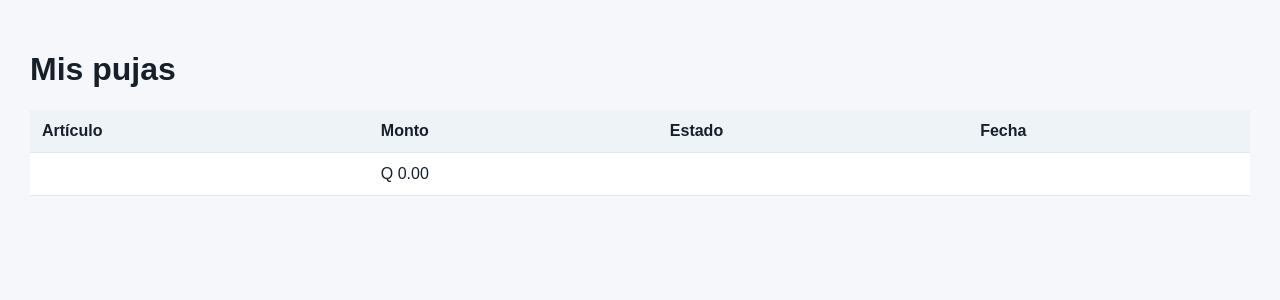
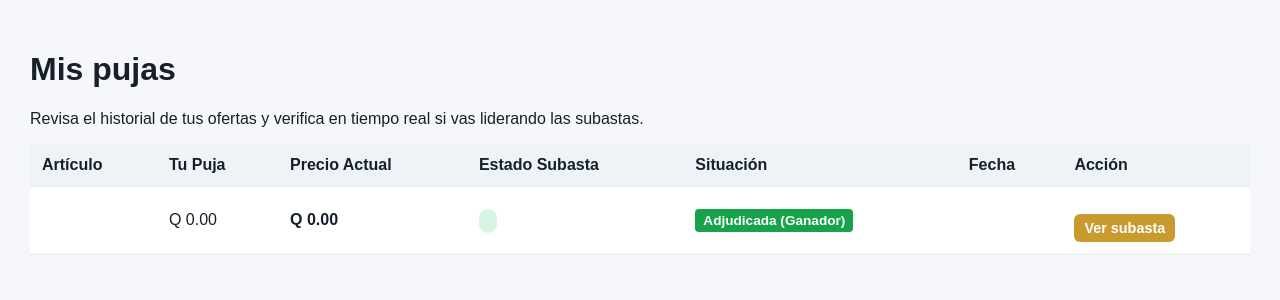
Before and after one commit to gsals-bit/Guate-Subasta-programacion, a PHP site: template guate-subasta/views/cliente/mis_pujas.php in a window 1280 px wide. Shown: the part 64-364 px from the top of the page. Run offline with PHP 8.4, Linux system fonts and the light colour scheme; the template is opened without the code that fills it: most values are stand-ins (such as "Sample title", 1, 10 or a date in 2020); data that the repository does not hold is empty.

Commit message:
Mejorada vista mis_pujas con indicadores de ganador, oferta superada y acceso directo

```diff
--- a/guate-subasta/views/cliente/mis_pujas.php
+++ b/guate-subasta/views/cliente/mis_pujas.php
@@ -1,2 +1,64 @@
-<h1>Mis pujas</h1><table><tr><th>Artículo</th><th>Monto</th><th>Estado</th><th>Fecha</th></tr>
-<?php foreach($pujas as $p): ?><tr><td><?=e($p['articulo'])?></td><td>Q <?=number_format($p['monto'],2)?></td><td><?=e($p['estado'])?></td><td><?=e($p['fecha'])?></td></tr><?php endforeach;?></table>
+<h1>Mis pujas</h1>
+<p>Revisa el historial de tus ofertas y verifica en tiempo real si vas liderando las subastas.</p>
+
+<?php if(empty($pujas)): ?>
+  <section class="panel">
+    <p>Aún no has realizado ninguna puja.</p>
+    <a class="button" href="index.php?page=catalogo">Explorar subastas disponibles</a>
+  </section>
+<?php else: ?>
+  <table>
+    <tr>
+      <th>Artículo</th>
+      <th>Tu Puja</th>
+      <th>Precio Actual</th>
+      <th>Estado Subasta</th>
+      <th>Situación</th>
+      <th>Fecha</th>
+      <th>Acción</th>
+    </tr>
+    <?php foreach($pujas as $p):
+      $esMaxima = abs((float)$p['monto'] - (float)$p['monto_actual']) < 0.01;
+      $cerrada = in_array($p['estado'], ['cerrada', 'finalizada'], true) || strtotime($p['fecha_fin']) <= time();
+    ?>
+      <tr>
+        <td>
+          <strong><?=e($p['articulo'])?></strong><br>
+          <small style="opacity:0.75;"><?=e($p['categoria'] ?? '')?></small>
+        </td>
+        <td>Q <?=number_format($p['monto'], 2)?></td>
+        <td><strong>Q <?=number_format($p['monto_actual'], 2)?></strong></td>
+        <td><span class="badge"><?=e($cerrada ? 'cerrada' : $p['estado'])?></span></td>
+        <td>
+          <?php if($cerrada): ?>
+            <?php if($esMaxima): ?>
+              <span style="background:#16a34a; color:#fff; padding:4px 8px; border-radius:4px; font-size:0.85em; font-weight:bold;">
+                Adjudicada (Ganador)
+              </span>
+            <?php else: ?>
+              <span style="background:#4b5563; color:#fff; padding:4px 8px; border-radius:4px; font-size:0.85em;">
+                No adjudicada
+              </span>
+            <?php endif; ?>
+          <?php else: ?>
+            <?php if($esMaxima): ?>
+              <span style="background:#2563eb; color:#fff; padding:4px 8px; border-radius:4px; font-size:0.85em; font-weight:bold;">
+                Vas ganando
+              </span>
+            <?php else: ?>
+              <span style="background:#d97706; color:#fff; padding:4px 8px; border-radius:4px; font-size:0.85em; font-weight:bold;">
+                Puja superada
+              </span>
+            <?php endif; ?>
+          <?php endif; ?>
+        </td>
+        <td><?=e($p['fecha'])?></td>
+        <td>
+          <a class="button" href="index.php?page=detalle&id=<?=(int)$p['subasta_id']?>" style="padding:6px 10px; font-size:0.9em;">
+            <?= (!$cerrada && !$esMaxima) ? 'Mejorar puja' : 'Ver subasta' ?>
+          </a>
+        </td>
+      </tr>
+    <?php endforeach; ?>
+  </table>
+<?php endif; ?>
```
